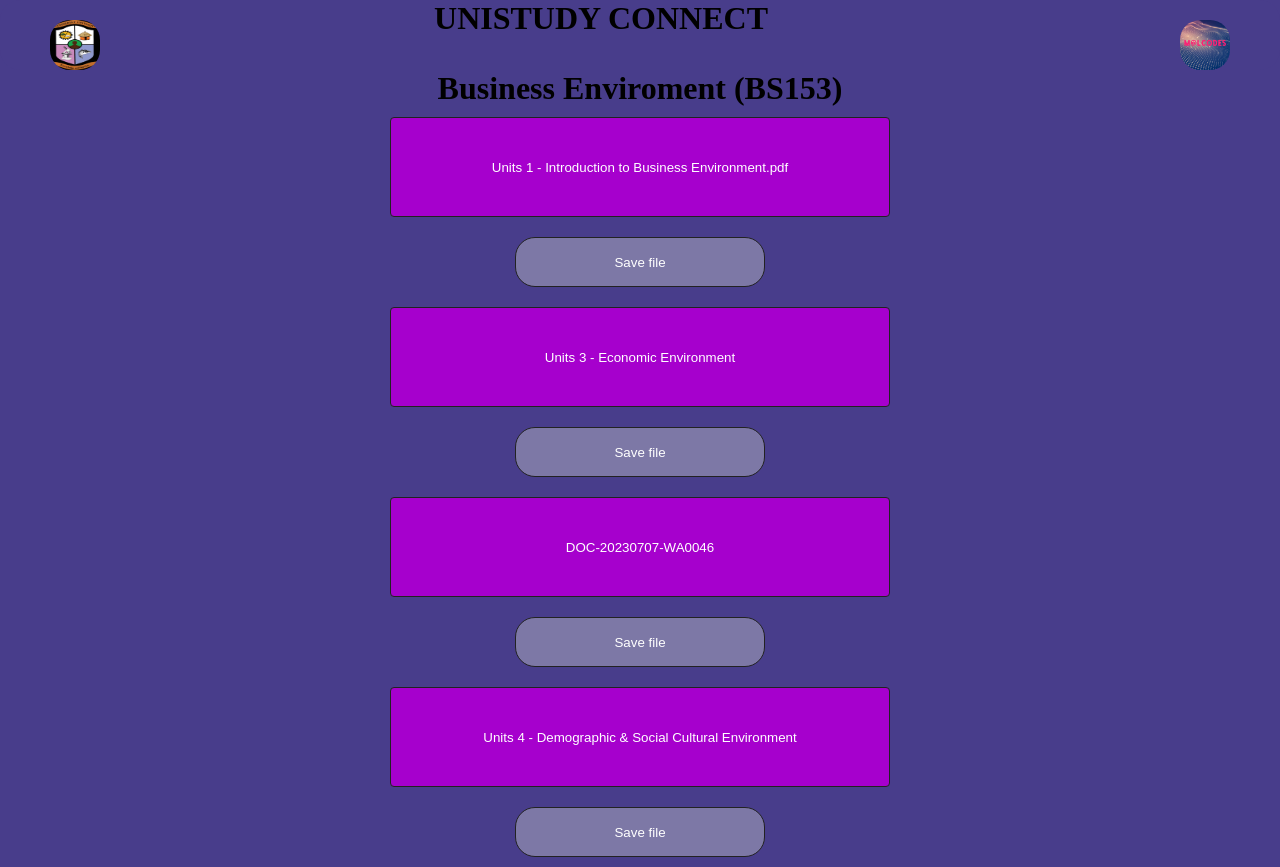
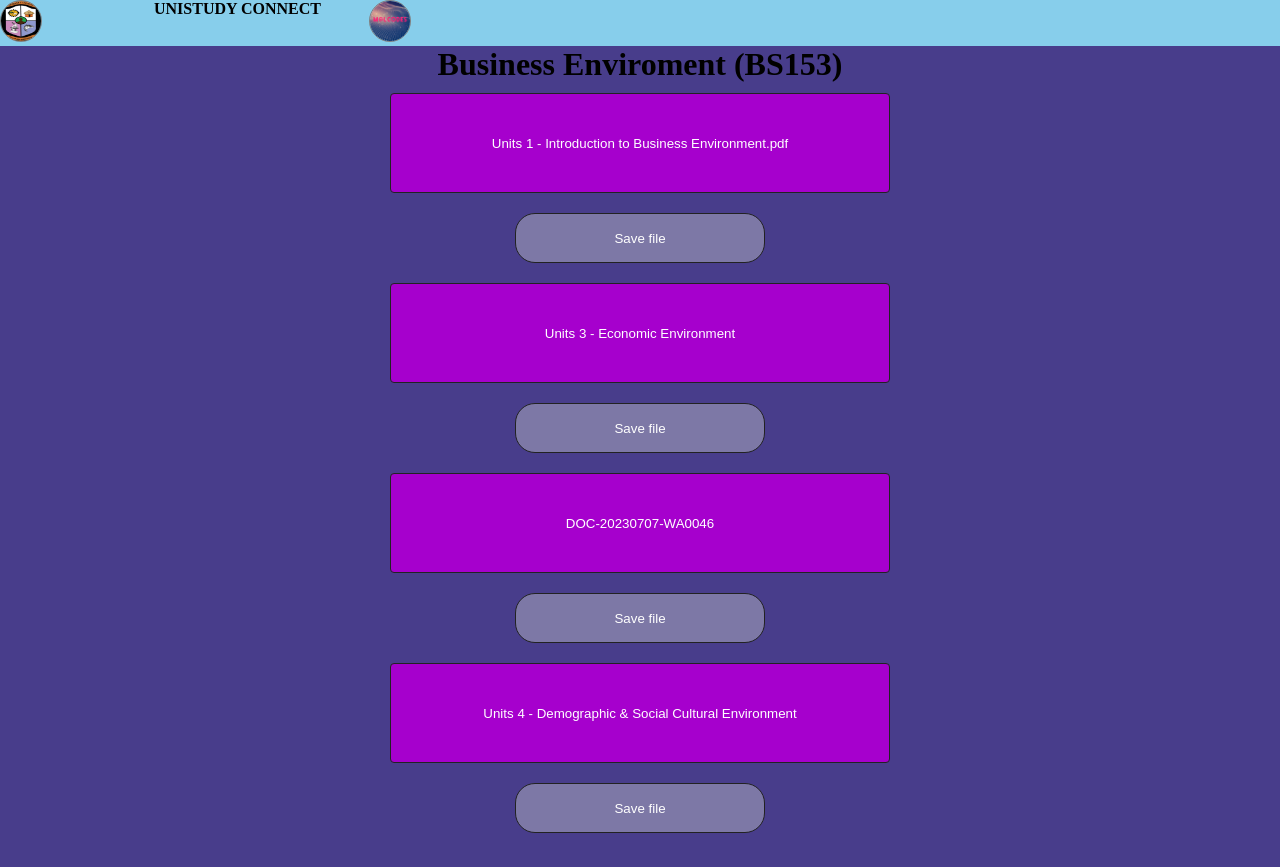
Before and after one commit to paulmaloba/unistudy, a plain HTML site: page bs153.html in a window 1280 px wide. After the commit the page ends 843 px from the top, so only its background shows below. Drawn offline with Linux system fonts and the light colour scheme.

Commit message:
Update bs153.html

```diff
--- a/bs153.html
+++ b/bs153.html
@@ -8,11 +8,11 @@
     <link rel="stylesheet" href="doc.css">
 </head>
 <body>
-    <div class="log">
-        <img src="logo.jpg" id="im1" width="50px" height="50px">
-    <h1><b>UNISTUDY CONNECT</b></h1>
-    <img src="mal.jpg" id="im2" width="50px" height="50px">
-    </div>
+   <div class="hedi">
+      <img src="logo.jpg" alt="">
+      <h4 style="margin-left: 4em;">UNISTUDY CONNECT</h4>
+      <a href="sch.html"><img src="mal.jpg" alt="" ></a>
+  </div>
 
 <center>
     <div class="hed">
```
